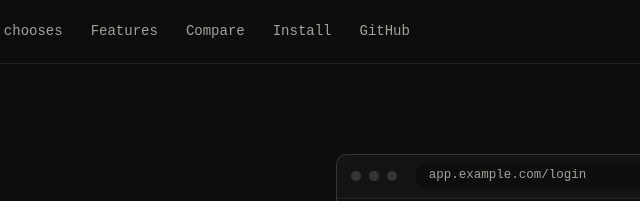
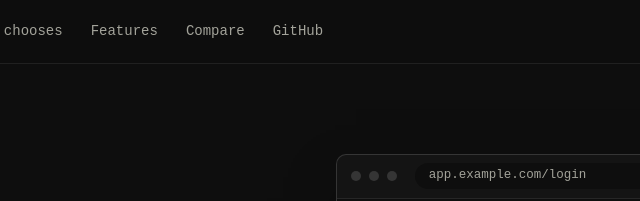
Before and after one commit to MithunWijayasiri/Pickwright, an Astro site in the folder sites/: page / in a window 1280 px wide. Shown: the top 201 px of the page, 245-885 px from the left. Built offline with nearby package versions, Linux system fonts and the light colour scheme; Astro itself is replaced by a stand-in of ours.

Commit message:
feat(site): drop Install link from the nav

```diff
--- a/sites/src/components/Nav.astro
+++ b/sites/src/components/Nav.astro
@@ -4,7 +4,6 @@ const links = [
   { href: '#ranking', label: 'How it chooses' },
   { href: '#features', label: 'Features' },
   { href: '#compare', label: 'Compare' },
-  { href: '#install', label: 'Install' },
   { href: REPO, label: 'GitHub' },
 ];
 ---
```
